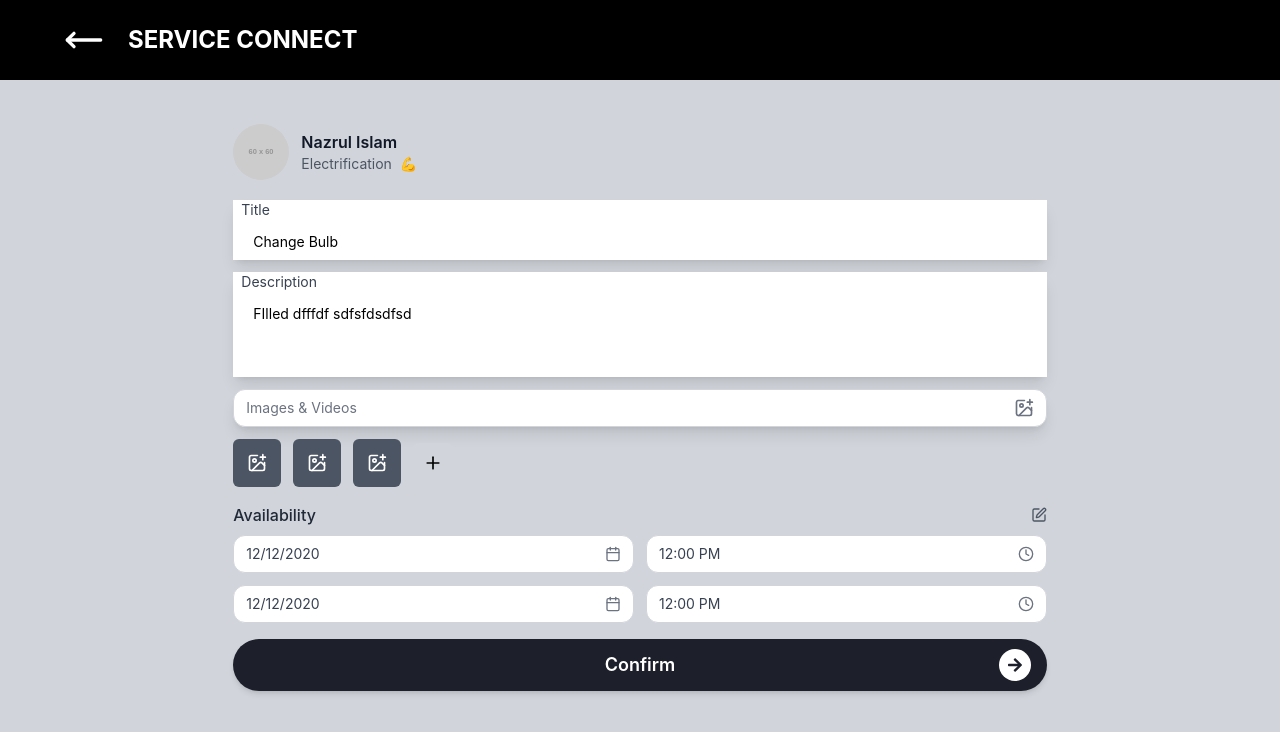
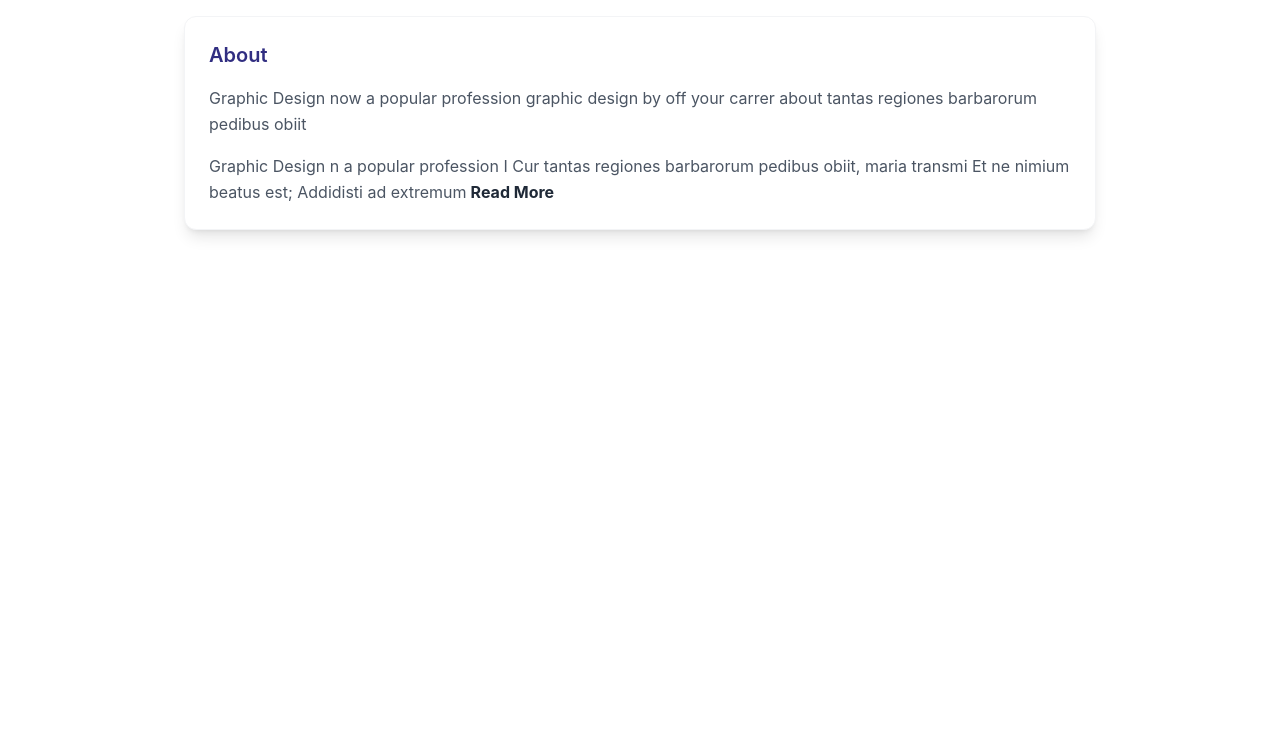
Before and after one commit to As-win085/Service-Connect-App, a React (Create React App) app: page / in a window 1280 px wide. Shown: the top 732 px of the page. Built offline with nearby package versions, Linux system fonts and the light colour scheme.

Commit message:
Added a Few Components

```diff
--- a/src/App.js
+++ b/src/App.js
@@ -1,13 +1,13 @@
 import './App.css';
-import RequestItem from "./Components/RequestItem"
-import U14_Search from "./pages/U14_Search"
+import RequestItem from "./Components/AboutContainer"
+import U16_Filter from "./pages/U16_Filter"
 import U7_Congratulations from "./pages/U18_RequestService"
 
 
 
 function App() {
   return (
-    <U7_Congratulations />
+    <RequestItem />
 
   )
 }
--- /dev/null
+++ b/src/Components/AboutContainer/index.css
@@ -0,0 +1,3 @@
+@tailwind base;
+@tailwind components;
+@tailwind utilities;
--- /dev/null
+++ b/src/Components/AboutContainer/index.js
@@ -0,0 +1,34 @@
+import React from 'react';
+
+const AboutCard = () => {
+  return (
+    <div className='px-8 my-2 md:my-4'>
+        <div className=" w-full md:w-3/4 md:2/3 md:mx-auto p-6 bg-white rounded-xl shadow-lg border border-gray-100">
+
+        {/* Card Header */}
+        <h2 className="text-xl font-semibold text-indigo-900 mb-4">
+            About
+        </h2>
+
+        {/* About Text - First Paragraph */}
+        <p className="text-gray-600 mb-4 leading-relaxed">
+            Graphic Design now a popular profession graphic design by off your carrer about tantas regiones barbarorum pedibus obiit
+        </p>
+
+        {/* About Text - Second Paragraph */}
+        <p className="text-gray-600 leading-relaxed">
+            Graphic Design n a popular profession I Cur tantas regiones barbarorum pedibus obiit, maria transmi Et ne nimium beatus est; Addidisti ad extremum
+            <a
+            href="#"
+            className="text-gray-800 font-bold ml-1 hover:underline focus:outline-none focus:ring-2 focus:ring-indigo-500 rounded"
+            >
+            Read More
+            </a>
+        </p>
+
+        </div>
+    </div>
+  );
+};
+
+export default AboutCard;
--- a/src/Components/CheckBox/index.js
+++ b/src/Components/CheckBox/index.js
@@ -3,9 +3,9 @@ import "./index.css"
 const CheckBox = (props) => {
     const {name} = props
     return (
-        <div>
-            <input type="checkbox" className="mr-1 text-black" id="check" />
-            <label htmlFor="check" className="text-xs text-black">{name}</label>
+        <div className="m-1 flex items-center">
+            <input type="checkbox" className="mr-1 text-black w-4 h-4 " id="check" />
+            <label htmlFor="check" className=" text-black text-sm md:text-md">{name}</label>
         </div>
     )
 }
--- a/src/Components/FilterCategoryContainer/index.js
+++ b/src/Components/FilterCategoryContainer/index.js
@@ -5,7 +5,7 @@ const categoryItem = ["xxxxxxx", "xxxxxxx","xxxxxxx","xxxxxxx","xxxxxxx","xxxxxx
 
 const FilterCategoryContainer = () => {
     return (
-        <div className="mx-8 md:w-1/2 lg:w-1/3 my-4 md:my-6 flex flex-col items-center justify-center">
+        <div className="mx-8 md:w-1/2 lg:w-1/3 my-4 md:my-6 flex flex-col justify-center">
             <div className="flex flex-col  md:grid md:grid-cols-2 lg:grid-cols-3 justify-center">
                 <FilterCategory heading="SubCategories:" FilterItems={categoryItem} />
                 <FilterCategory heading="xxxxxx:" FilterItems={categoryItem} />
--- /dev/null
+++ b/src/Components/ProfileBlankContainer/index.css
@@ -0,0 +1,3 @@
+@tailwind base;
+@tailwind components;
+@tailwind utilities;
--- /dev/null
+++ b/src/Components/ProfileBlankContainer/index.js
@@ -0,0 +1,16 @@
+import React from "react";
+import { MessageCircle } from "lucide-react"; // for chat icon
+
+const BlankContainer = () => {
+  return (
+    <div className="relative bg-white">
+      <div className="w-full h-[400px] bg-[#756d6a] rounded-lg shadow-lg relative">
+        <button className="absolute bottom-4 right-4 bg-[#1a1b22] hover:bg-[#2a2b33] transition-colors p-4 rounded-full shadow-lg flex items-center justify-center">
+          <MessageCircle className="text-white w-6 h-6" />
+        </button>
+      </div>
+    </div>
+  );
+};
+
+export default BlankContainer;
--- /dev/null
+++ b/src/Components/ProvidersDetails/index.css
@@ -0,0 +1,3 @@
+@tailwind base;
+@tailwind components;
+@tailwind utilities;
--- /dev/null
+++ b/src/Components/ProvidersDetails/index.js
@@ -0,0 +1,61 @@
+import React from 'react';
+
+const PlumberCard = () => {
+  return (
+    <div className="mx-8  my-2 md:my-4 w-9/10 md:w-3/4 lg:w-2/3 md:mx-auto p-4 bg-white rounded-xl shadow-lg sm:p-6 border border-gray-100">
+
+      {/* Top Section: Distance and Rating */}
+      <div className="flex justify-between items-center mb-2">
+        <p className="text-md md:text-lg font-semibold text-orange-500">
+          3 km away
+        </p>
+        <div className="flex items-center text-md md:text-lg text-gray-800">
+          <span className="text-yellow-500 mr-1 text-xl lg:text-2xl">★</span>
+          <span className="font-bold">4.2</span>
+          <span className="text-gray-500 ml-2">| 32 Reviews</span>
+        </div>
+      </div>
+
+      {/* Name and Profession */}
+      <div className="mb-4">
+        <h1 className="text-xl md:text-2xl lg:text-3xl font-extrabold text-gray-900 leading-snug">
+          William S. Cunningham
+        </h1>
+        <p className="text-md md:text-xl text-gray-600">
+          Plumber
+        </p>
+      </div>
+
+      {/* Bottom Section: Media and Services */}
+      <div className="flex items-center space-x-6 text-gray-600 text-base mt-3">
+
+        {/* Videos & Images */}
+        <div className="flex items-center">
+          {/* Camera/Video Icon (Using a simple Unicode character or a placeholder for an actual icon like Heroicons) */}
+          <span className="mr-2 text-md md:text-lg align-middle">
+            <span role="img" aria-label="video-camera">🎥</span>
+          </span>
+          <span className="font-medium whitespace-nowrap text-sm  md:text-md lg:text-lg">
+            21 videos & images
+          </span>
+        </div>
+
+        {/* Separator */}
+        <div className="h-5 w-px bg-gray-300 hidden sm:block"></div>
+
+        {/* Services Listed */}
+        <div className="flex items-center">
+          {/* Clock/Service Icon (Using a simple Unicode character or a placeholder for an actual icon like Heroicons) */}
+          <span className="mr-2  text-sm  md:text-md lg:text-lg align-middle">
+            <span role="img" aria-label="clock">🕑</span>
+          </span>
+          <span className="font-medium whitespace-nowrap  text-sm  md:text-md lg:text-lg">
+            2 Services listed
+          </span>
+        </div>
+      </div>
+    </div>
+  );
+};
+
+export default PlumberCard;
```
